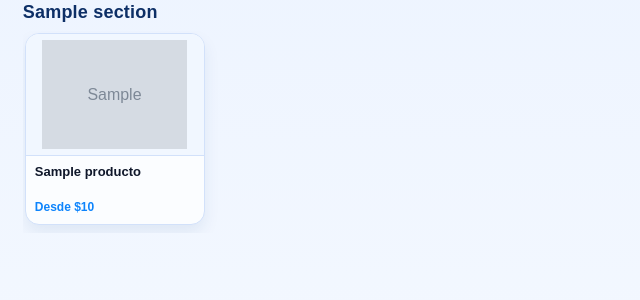
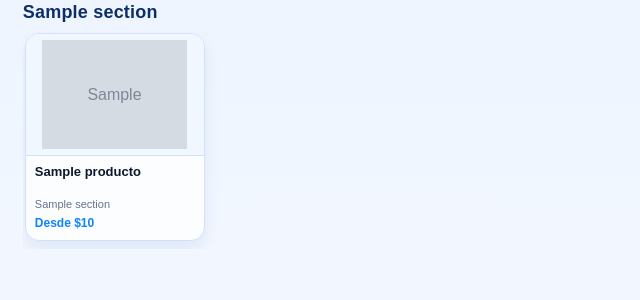
Before and after one commit to DaniAgredo/distribuidora-universal, a Flask app: template templates/aseo.html in a window 1280 px wide. Shown: the part 298-598 px from the top of the page, without its empty margins (0-640 px from the left). Run offline with Flask 3, Linux system fonts and the light colour scheme; the template is opened without the code that fills it: most values are stand-ins (such as "Sample title", 1, 10 or a date in 2020); grey boxes marked "Sample" are stand-in pictures.

Commit message:
Restore aseo card internal detail row

```diff
--- a/static/aseo.css
+++ b/static/aseo.css
@@ -211,7 +211,14 @@
     margin:0;
     font-size:13px;
     line-height:1.28;
-    min-height:32px;
+    min-height:30px;
+}
+
+.aseo-card-info p{
+    margin:4px 0 0;
+    font-size:11px;
+    color:#64748b;
+    min-height:14px;
 }
 
 .aseo-card-info span{
@@ -265,6 +272,10 @@ body.dark .aseo-card{
     background:#0f1b33;
     border-color:#1d2d47;
     color:#e6efff;
+}
+
+body.dark .aseo-card-info p{
+    color:#b8c7e6;
 }
 
 body.dark .aseo-card-img{
--- a/templates/aseo.html
+++ b/templates/aseo.html
@@ -78,6 +78,7 @@
         </div>
         <div class="aseo-card-info">
           <h3>{{ item.producto }}</h3>
+          <p>{{ section['title'] }}</p>
           {% if item.precio_desde %}
           <span>Desde {{ item.precio_desde|cop }}</span>
           {% else %}
```
